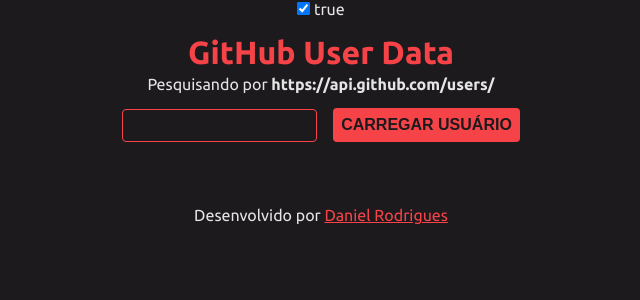
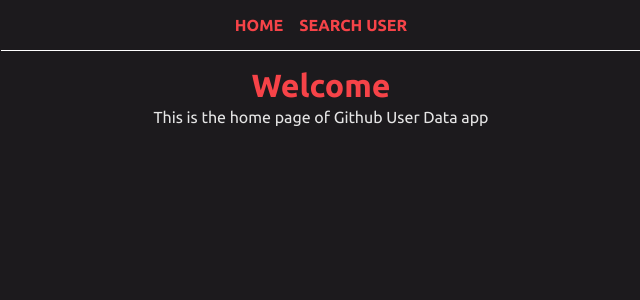
Before and after one commit to danircarv/github-user-data, a Vue app: page / in a window 1280 px wide. Shown: the top 300 px of the page, without its empty margins (319-959 px from the left). Built offline with nearby package versions, Linux system fonts and the light colour scheme.

Commit message:
using vue-router to navigate

```diff
--- a/package.json
+++ b/package.json
@@ -9,7 +9,8 @@
     "preview": "vite preview"
   },
   "dependencies": {
-    "vue": "^3.4.21"
+    "vue": "^3.4.21",
+    "vue-router": "^4.3.0"
   },
   "devDependencies": {
     "@vitejs/plugin-vue": "^5.0.4",
--- a/src/App.vue
+++ b/src/App.vue
@@ -1,19 +1,12 @@
 <script setup>
-import {ref} from 'vue'
-import Profile from './components/Profile.vue';
-const isOpen = ref(true)
 </script>
 
 <template>
-  <input type="checkbox" v-model="isOpen"> {{ isOpen }}
-  <Profile v-if="isOpen">
-    <h1>GitHub User Data</h1>
-    <template v-slot:footer>
-      <footer>
-        Desenvolvido por <a href="https://github.com/danircarv" target="_blank">Daniel Rodrigues</a>
-      </footer>
-    </template>
-  </Profile>
+    <nav>
+        <RouterLink to="/">Home</RouterLink>
+        <RouterLink to="/search">Search User</RouterLink>
+    </nav>
+    <RouterView></RouterView>
 </template>
 
 <style >
@@ -42,5 +35,23 @@
 
 a {
     color: #f64348;
+    font-weight: 600;
+    text-decoration: none;
+    text-transform: uppercase;
+}
+
+a + a{
+    margin-left: 1rem;
+}
+
+a:hover{
+    cursor: pointer;
+    filter: brightness(0.9);
+}
+
+nav{
+    border-bottom: 1px solid #fff;
+    padding: 1rem 0;
+    margin-bottom: 1rem;
 }
 </style>
--- a/src/main.js
+++ b/src/main.js
@@ -2,5 +2,6 @@
 
 import { createApp } from 'vue'
 import App from './App.vue'
+import router from './router'
 
-createApp(App).mount('#app')
+createApp(App).use(router).mount('#app')
--- /dev/null
+++ b/src/pages/Home.vue
@@ -0,0 +1,4 @@
+<template>
+    <h1>Welcome</h1>
+    <p>This is the home page of Github User Data app</p>
+</template>
--- /dev/null
+++ b/src/pages/Search.vue
@@ -0,0 +1,15 @@
+<script setup>
+import {ref} from 'vue'
+import Profile from '../components/Profile.vue'
+</script>
+
+<template>
+  <Profile>
+    <h1>GitHub User Data</h1>
+    <template v-slot:footer>
+      <footer>
+        Desenvolvido por <a href="https://github.com/danircarv" target="_blank">Daniel Rodrigues</a>
+      </footer>
+    </template>
+  </Profile>
+</template>
```
Also changed, not shown: src/router.js (added, +17 -0 lines), 1 other file (tests, documents, lock files or other folders).
